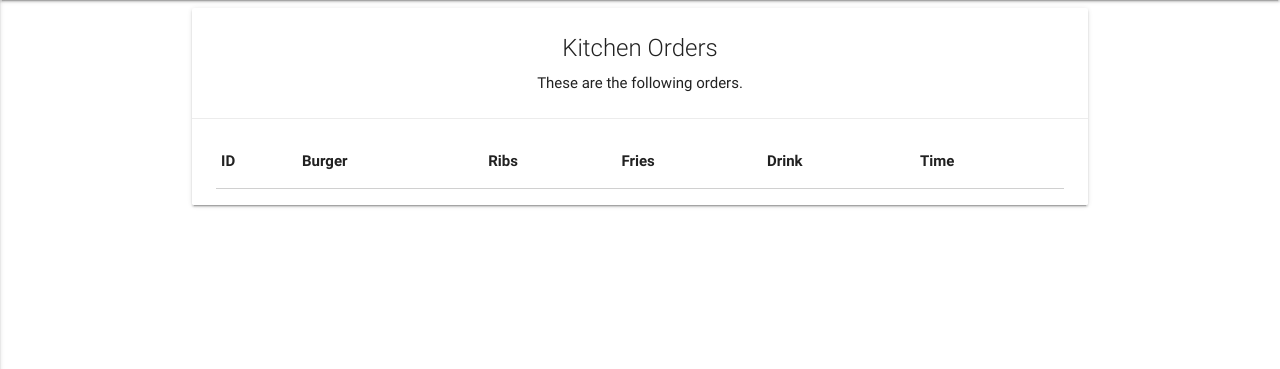
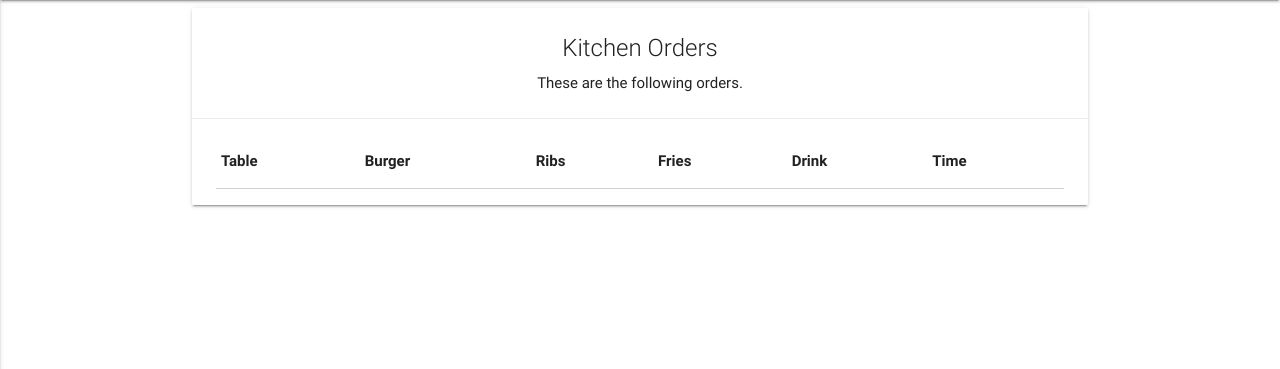
Before and after one commit to bockgareth/Restaurant, a PHP site: page /kitchen.php in a window 1280 px wide. Shown: the part 64-433 px from the top of the page. Run offline with PHP 8.4, Linux system fonts and the light colour scheme; data that the repository does not hold is empty.

Commit message:
Appropriate table names

```diff
--- a/kitchen.php
+++ b/kitchen.php
@@ -14,7 +14,7 @@ include_once "inc/header.php";
                     <table class="bordered">
                         <thead>
                         <tr>
-                            <th>ID</th>
+                            <th>Table</th>
                             <th>Burger</th>
                             <th>Ribs</th>
                             <th>Fries</th>
```
